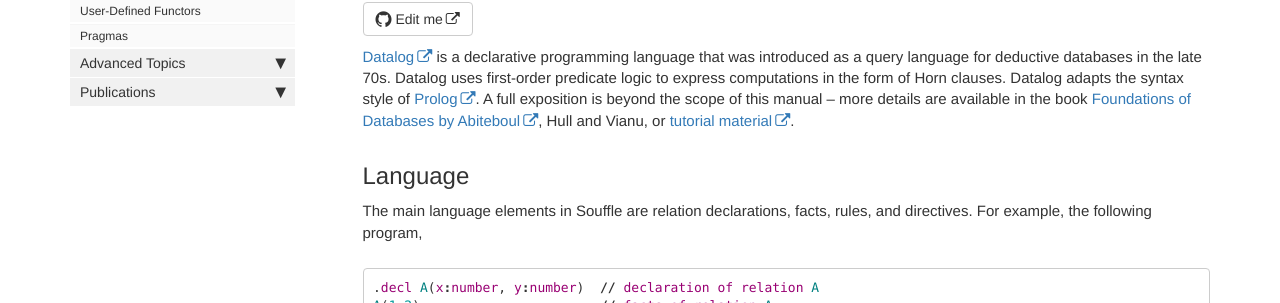
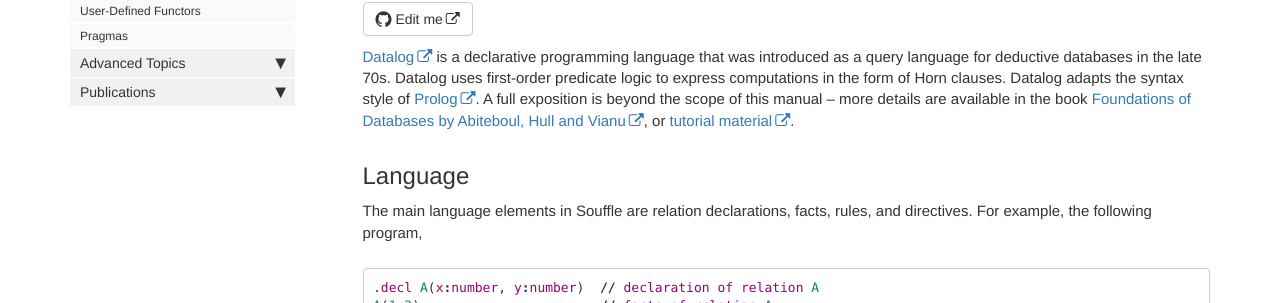
Before and after one commit to souffle-lang/souffle-lang.github.io, a Jekyll site: the page built from pages/docs/programs.md, in a window 1280 px wide and 900 px high. Shown: the part 439-742 px from the top of the window. Built offline with Jekyll 4.4.1, drawn with Linux system fonts in a browser that asks for light colours; comment, search, counter and statistics services are not loaded.

```diff
--- a/pages/docs/programs.md
+++ b/pages/docs/programs.md
@@ -9,8 +9,7 @@ folder: docs
 introduced as a query language for deductive databases in the late 70s. Datalog uses first-order
 predicate logic to express computations in the form of Horn clauses.
 Datalog adapts the syntax style of [Prolog](https://en.wikipedia.org/wiki/Prolog).
-A full exposition is beyond the scope of this manual -- more details are available in the book [Foundations of Databases by Abiteboul](https://wiki.epfl.ch/provenance2011/documents/foundations%20of%20databases-abiteboul-1995.pdf),
-Hull and Vianu, or [tutorial material](http://blogs.evergreen.edu/sosw/files/2014/04/Green-Vol5-DBS-017.pdf).
+A full exposition is beyond the scope of this manual -- more details are available in the book [Foundations of Databases by Abiteboul, Hull and Vianu](https://wiki.epfl.ch/provenance2011/documents/foundations%20of%20databases-abiteboul-1995.pdf), or [tutorial material](http://blogs.evergreen.edu/sosw/files/2014/04/Green-Vol5-DBS-017.pdf).
 
 ## Language
 
```
